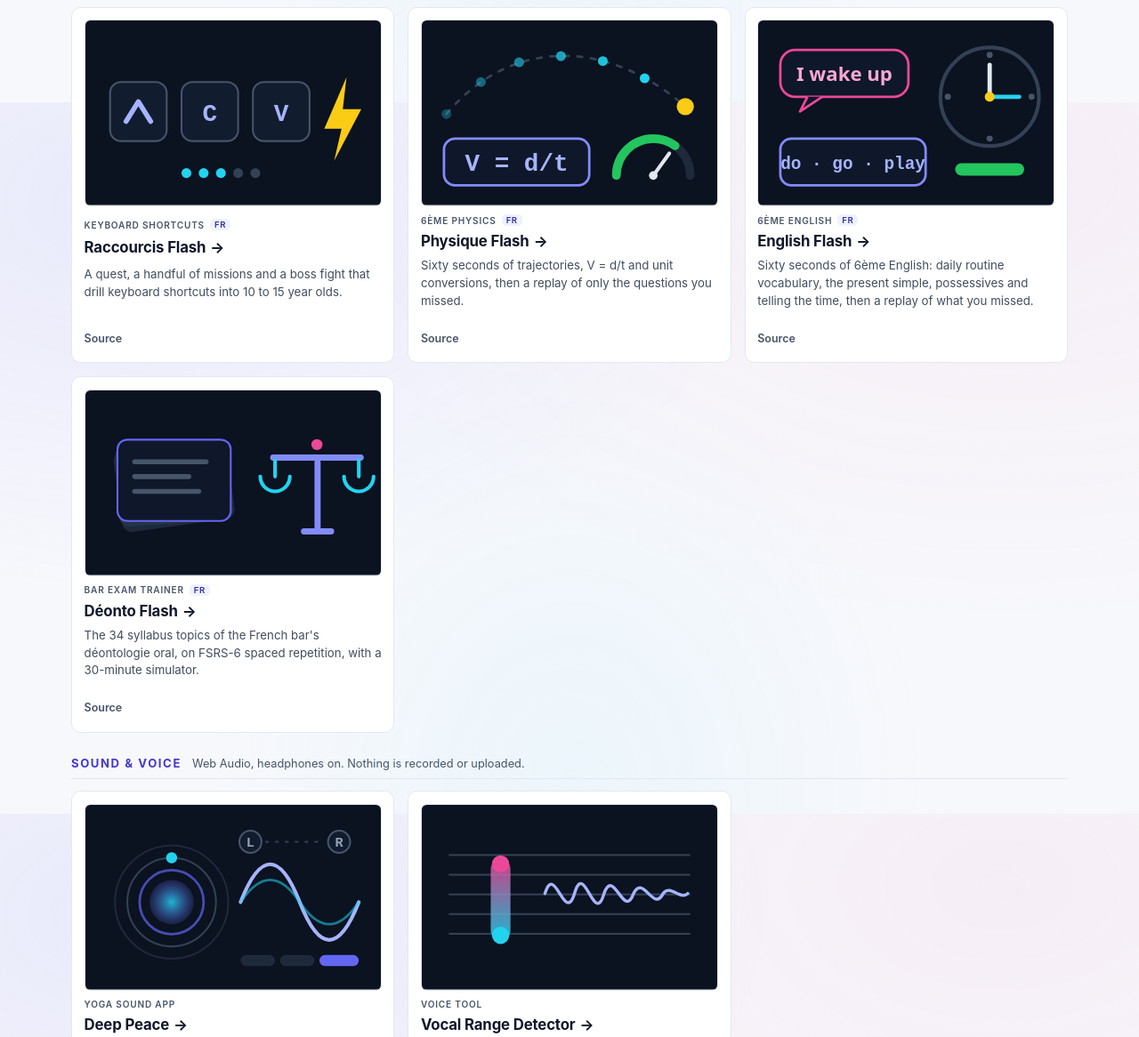
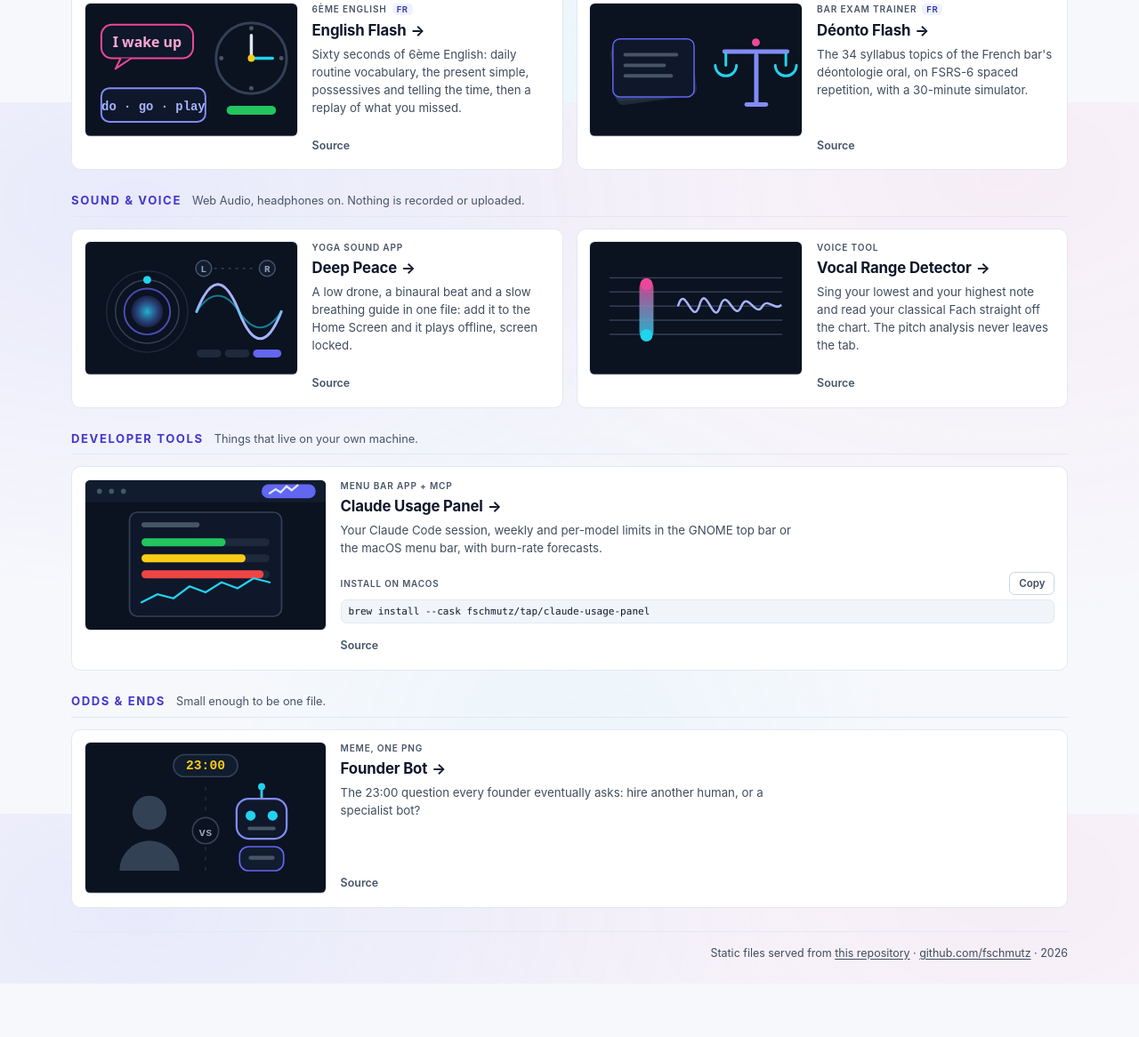
Before and after one commit to fschmutz/fschmutz.github.io, a website: page index.html in a window 1280 px wide. Shown: the part 685-1851 px from the top of the page at 89% size. After the commit the page ends 1791 px from the top, so only its background shows below. Drawn offline with Linux system fonts and the light colour scheme.

Commit message:
Fill every grid row and keep the arrow with the last word
At 1280 px the grid was always three columns, so Games (two cards), Learning
(four) and the one-card groups left empty tracks. Groups of one, two or four
now get one or two columns of wide cards, thumbnail on the left, so every row
is full. The selectors use :has(), so a browser without it keeps the old grid.

At 320 px a wrapping title could leave the arrow alone on its own line, as in
"Vocal Range Detector". tools/site.py now wraps the last word and the arrow in
a nowrap span. Screenshots regenerated.

```diff
--- a/assets/home.css
+++ b/assets/home.css
@@ -296,6 +296,9 @@ main { display: flex; flex-direction: column; gap: 26px; }
   z-index: 1;
 }
 .card:hover .name .go { color: var(--accent); }
+/* The last word and the arrow wrap together, so the arrow never ends up
+   alone on a line of its own. */
+.name .tail { white-space: nowrap; }
 .arrow { display: inline-block; margin-left: 5px; transition: transform 0.15s ease; }
 .card:hover .arrow { transform: translateX(3px); }
 
@@ -471,6 +474,29 @@ main { display: flex; flex-direction: column; gap: 26px; }
   .cards { grid-template-columns: repeat(3, minmax(0, 1fr)); gap: 15px; }
   .group-head { margin-bottom: 13px; }
   .name { font-size: 1.05rem; }
+
+  /* A group whose count does not fill rows of three would leave an empty
+     track. One, two or four cards get a wide card instead (thumbnail on the
+     left, text on the right) in one or two columns, so every row is full. */
+  .cards:has(> .card:only-child) { grid-template-columns: minmax(0, 1fr); }
+  .cards:has(> .card:nth-child(2):last-child),
+  .cards:has(> .card:nth-child(4):last-child) { grid-template-columns: repeat(2, minmax(0, 1fr)); }
+  .cards:has(> .card:only-child) > .card,
+  .cards:has(> .card:nth-child(2):last-child) > .card,
+  .cards:has(> .card:nth-child(4):last-child) > .card {
+    grid-template-columns: minmax(0, 15rem) minmax(0, 1fr);
+    grid-template-areas:
+      "thumb kind"
+      "thumb name"
+      "thumb summary"
+      "thumb install"
+      "thumb links";
+    grid-template-rows: auto auto auto auto 1fr;
+    column-gap: 16px;
+    align-content: start;
+  }
+  .cards:has(> .card:only-child) > .card { grid-template-columns: minmax(0, 17rem) minmax(0, 1fr); }
+  .cards:has(> .card:only-child) .summary { max-width: 62ch; }
 }
 
 @media (prefers-reduced-motion: reduce) {
--- a/index.html
+++ b/index.html
@@ -203,7 +203,7 @@
               <rect x="158" y="124" width="52" height="8" rx="4" fill="#818cf8"/>
             </svg>
             <p class="kind">Four browser games<span class="lang">FR<span class="sr-only"> — in French</span></span></p>
-            <h3 class="name"><a class="go" href="https://fschmutz.github.io/ARCADE-GAMES/">Arcade<span class="sr-only"> — play it in the browser</span><span class="arrow" aria-hidden="true">→</span></a></h3>
+            <h3 class="name"><a class="go" href="https://fschmutz.github.io/ARCADE-GAMES/"><span class="tail">Arcade<span class="arrow" aria-hidden="true">→</span></span><span class="sr-only"> — play it in the browser</span></a></h3>
             <p class="summary">Snake, Pac-Man, a highway racer and Casse-briques in one page, keyboard or thumb, still playable with the network off.</p>
             <p class="links">
               <a class="src" href="https://github.com/fschmutz/ARCADE-GAMES">Source<span class="sr-only"> code for Arcade on GitHub</span></a>
@@ -231,7 +231,7 @@
               </g>
             </svg>
             <p class="kind">Mental math<span class="lang">FR<span class="sr-only"> — in French</span></span></p>
-            <h3 class="name"><a class="go" href="https://fschmutz.github.io/calcul-flash/">Calcul Flash<span class="sr-only"> — play it in the browser</span><span class="arrow" aria-hidden="true">→</span></a></h3>
+            <h3 class="name"><a class="go" href="https://fschmutz.github.io/calcul-flash/">Calcul <span class="tail">Flash<span class="arrow" aria-hidden="true">→</span></span><span class="sr-only"> — play it in the browser</span></a></h3>
             <p class="summary">Sixty seconds to chain as many correct mental-math answers as you can, scored like an arcade cabinet.</p>
             <p class="links">
               <a class="src" href="https://github.com/fschmutz/calcul-flash">Source<span class="sr-only"> code for Calcul Flash on GitHub</span></a>
@@ -267,7 +267,7 @@
               </g>
             </svg>
             <p class="kind">Keyboard shortcuts<span class="lang">FR<span class="sr-only"> — in French</span></span></p>
-            <h3 class="name"><a class="go" href="https://fschmutz.github.io/shortcut-flash/">Raccourcis Flash<span class="sr-only"> — play it in the browser</span><span class="arrow" aria-hidden="true">→</span></a></h3>
+            <h3 class="name"><a class="go" href="https://fschmutz.github.io/shortcut-flash/">Raccourcis <span class="tail">Flash<span class="arrow" aria-hidden="true">→</span></span><span class="sr-only"> — play it in the browser</span></a></h3>
             <p class="summary">A quest, a handful of missions and a boss fight that drill keyboard shortcuts into 10 to 15 year olds.</p>
             <p class="links">
               <a class="src" href="https://github.com/fschmutz/shortcut-flash">Source<span class="sr-only"> code for Raccourcis Flash on GitHub</span></a>
@@ -296,7 +296,7 @@
               <circle cx="188" cy="126" r="3.5" fill="#e2e8f0"/>
             </svg>
             <p class="kind">6ème physics<span class="lang">FR<span class="sr-only"> — in French</span></span></p>
-            <h3 class="name"><a class="go" href="https://fschmutz.github.io/physique-flash/">Physique Flash<span class="sr-only"> — play it in the browser</span><span class="arrow" aria-hidden="true">→</span></a></h3>
+            <h3 class="name"><a class="go" href="https://fschmutz.github.io/physique-flash/">Physique <span class="tail">Flash<span class="arrow" aria-hidden="true">→</span></span><span class="sr-only"> — play it in the browser</span></a></h3>
             <p class="summary">Sixty seconds of trajectories, V = d/t and unit conversions, then a replay of only the questions you missed.</p>
             <p class="links">
               <a class="src" href="https://github.com/fschmutz/physique-flash">Source<span class="sr-only"> code for Physique Flash on GitHub</span></a>
@@ -323,7 +323,7 @@
               <rect x="160" y="116" width="56" height="10" rx="5" fill="#22c55e"/>
             </svg>
             <p class="kind">6ème English<span class="lang">FR<span class="sr-only"> — in French</span></span></p>
-            <h3 class="name"><a class="go" href="https://fschmutz.github.io/english-flash/">English Flash<span class="sr-only"> — play it in the browser</span><span class="arrow" aria-hidden="true">→</span></a></h3>
+            <h3 class="name"><a class="go" href="https://fschmutz.github.io/english-flash/">English <span class="tail">Flash<span class="arrow" aria-hidden="true">→</span></span><span class="sr-only"> — play it in the browser</span></a></h3>
             <p class="summary">Sixty seconds of 6ème English: daily routine vocabulary, the present simple, possessives and telling the time, then a replay of what you missed.</p>
             <p class="links">
               <a class="src" href="https://github.com/fschmutz/english-flash">Source<span class="sr-only"> code for English Flash on GitHub</span></a>
@@ -354,7 +354,7 @@
               </g>
             </svg>
             <p class="kind">Bar exam trainer<span class="lang">FR<span class="sr-only"> — in French</span></span></p>
-            <h3 class="name"><a class="go" href="https://fschmutz.github.io/deonto-flash/">Déonto Flash<span class="sr-only"> — open the app</span><span class="arrow" aria-hidden="true">→</span></a></h3>
+            <h3 class="name"><a class="go" href="https://fschmutz.github.io/deonto-flash/">Déonto <span class="tail">Flash<span class="arrow" aria-hidden="true">→</span></span><span class="sr-only"> — open the app</span></a></h3>
             <p class="summary">The 34 syllabus topics of the French bar&#x27;s déontologie oral, on FSRS-6 spaced repetition, with a 30-minute simulator.</p>
             <p class="links">
               <a class="src" href="https://github.com/fschmutz/deonto-flash">Source<span class="sr-only"> code for Déonto Flash on GitHub</span></a>
@@ -399,7 +399,7 @@
               <rect x="190" y="122" width="32" height="9" rx="4.5" fill="#6366f1"/>
             </svg>
             <p class="kind">Yoga sound app</p>
-            <h3 class="name"><a class="go" href="https://fschmutz.github.io/DEEP-PEACE/">Deep Peace<span class="sr-only"> — open the app</span><span class="arrow" aria-hidden="true">→</span></a></h3>
+            <h3 class="name"><a class="go" href="https://fschmutz.github.io/DEEP-PEACE/">Deep <span class="tail">Peace<span class="arrow" aria-hidden="true">→</span></span><span class="sr-only"> — open the app</span></a></h3>
             <p class="summary">A low drone, a binaural beat and a slow breathing guide in one file: add it to the Home Screen and it plays offline, screen locked.</p>
             <p class="links">
               <a class="src" href="https://github.com/fschmutz/DEEP-PEACE">Source<span class="sr-only"> code for Deep Peace on GitHub</span></a>
@@ -427,7 +427,7 @@
               <path d="M100 72 C108 46 116 98 124 72 C132 44 140 100 148 72 C156 50 164 94 172 72 C180 56 188 88 196 72 C202 64 210 78 216 72" fill="none" stroke="#a5b4fc" stroke-width="2.5" stroke-linecap="round"/>
             </svg>
             <p class="kind">Voice tool</p>
-            <h3 class="name"><a class="go" href="https://fschmutz.github.io/vocal-range-detector/">Vocal Range Detector<span class="sr-only"> — open the app</span><span class="arrow" aria-hidden="true">→</span></a></h3>
+            <h3 class="name"><a class="go" href="https://fschmutz.github.io/vocal-range-detector/">Vocal Range <span class="tail">Detector<span class="arrow" aria-hidden="true">→</span></span><span class="sr-only"> — open the app</span></a></h3>
             <p class="summary">Sing your lowest and your highest note and read your classical Fach straight off the chart. The pitch analysis never leaves the tab.</p>
             <p class="links">
               <a class="src" href="https://github.com/fschmutz/vocal-range-detector">Source<span class="sr-only"> code for Vocal Range Detector on GitHub</span></a>
@@ -462,7 +462,7 @@
               <path d="M56 122 L72 114 L88 118 L104 106 L120 112 L136 102 L152 108 L168 98 L184 102" fill="none" stroke="#22d3ee" stroke-width="2" stroke-linecap="round"/>
             </svg>
             <p class="kind">Menu bar app + MCP</p>
-            <h3 class="name"><a class="go" href="https://fschmutz.github.io/claude-usage-panel/">Claude Usage Panel<span class="sr-only"> — open the app</span><span class="arrow" aria-hidden="true">→</span></a></h3>
+            <h3 class="name"><a class="go" href="https://fschmutz.github.io/claude-usage-panel/">Claude Usage <span class="tail">Panel<span class="arrow" aria-hidden="true">→</span></span><span class="sr-only"> — open the app</span></a></h3>
             <p class="summary">Your Claude Code session, weekly and per-model limits in the GNOME top bar or the macOS menu bar, with burn-rate forecasts.</p>
             <div class="install">
               <span class="install-label" id="claude-usage-panel-install">Install on macOS</span>
@@ -502,7 +502,7 @@
               <text x="120" y="93" text-anchor="middle" font-family="ui-monospace, monospace" font-size="11" font-weight="700" fill="#94a3b8">vs</text>
             </svg>
             <p class="kind">Meme, one PNG</p>
-            <h3 class="name"><a class="go" href="https://github.com/fschmutz/founder-bot-meme/blob/main/falco-founder-bot-meme.png">Founder Bot<span class="sr-only"> — view it on GitHub</span><span class="arrow" aria-hidden="true">→</span></a></h3>
+            <h3 class="name"><a class="go" href="https://github.com/fschmutz/founder-bot-meme/blob/main/falco-founder-bot-meme.png">Founder <span class="tail">Bot<span class="arrow" aria-hidden="true">→</span></span><span class="sr-only"> — view it on GitHub</span></a></h3>
             <p class="summary">The 23:00 question every founder eventually asks: hire another human, or a specialist bot?</p>
             <p class="links">
               <a class="src" href="https://github.com/fschmutz/founder-bot-meme">Source<span class="sr-only"> code for Founder Bot on GitHub</span></a>
```
Also changed, not shown: docs/screenshots/desktop-1280-dark.png, docs/screenshots/desktop-1280-light.png, docs/screenshots/mobile-320-dark.png, docs/screenshots/mobile-320-light.png, docs/screenshots/mobile-390-dark.png, 1 other file.
